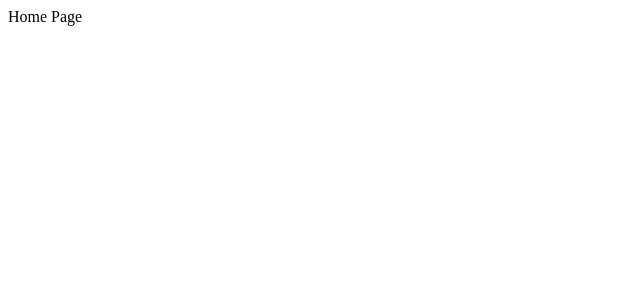
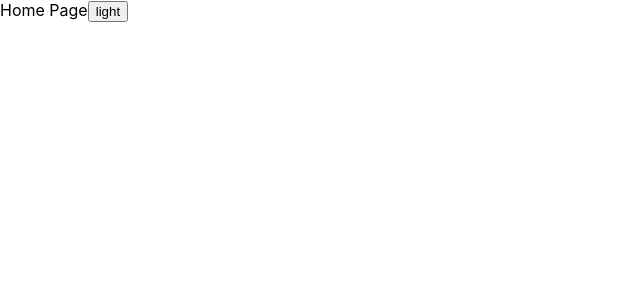
Before and after one commit to brauni800/worlde, a Next.js app: page / in a window 1280 px wide. Shown: the top 300 px of the page, without its empty margins (0-640 px from the left). Built offline with nearby package versions, Linux system fonts and the light colour scheme.

Commit message:
add: ThemeProvider to dark mode

```diff
--- /dev/null
+++ b/app/components/ThemeButton.tsx
@@ -0,0 +1,17 @@
+'use client'
+
+import { useTheme } from 'app/providers/ThemeProvider'
+
+export default function ThemeButton () {
+  const { theme, toggleTheme } = useTheme()
+
+  const handleClick = () => {
+    toggleTheme()
+  }
+
+  return (
+    <button onClick={handleClick}>
+      {theme}
+    </button>
+  )
+}
--- a/app/layout.tsx
+++ b/app/layout.tsx
@@ -1,4 +1,7 @@
 import { ReactNode } from 'react'
+import 'styles/globals.css'
+
+import ThemeProvider from 'app/providers/ThemeProvider'
 
 export default function RootLayout ({
   children
@@ -8,7 +11,11 @@ export default function RootLayout ({
   return (
     <html>
       <head />
-      <body>{children}</body>
+      <body>
+        <ThemeProvider>
+          {children}
+        </ThemeProvider>
+      </body>
     </html>
   )
 }
--- a/app/page.tsx
+++ b/app/page.tsx
@@ -1,5 +1,10 @@
+import ThemeButton from './components/ThemeButton'
+
 export default function HomePage () {
   return (
-    <div>Home Page</div>
+    <div>
+      <span>Home Page</span>
+      <ThemeButton />
+    </div>
   )
 }
--- /dev/null
+++ b/app/providers/ThemeProvider.tsx
@@ -0,0 +1,45 @@
+'use client'
+
+import { createContext, ReactNode, useContext, useEffect, useState } from 'react'
+
+export type ThemeType = 'light' | 'dark'
+
+export interface ThemeContextState {
+  toggleTheme: () => void
+  theme: ThemeType
+}
+
+const DARK_CLASS_NAME = 'dark'
+
+const ThemeContext = createContext<ThemeContextState>({ theme: 'light', toggleTheme: () => {} })
+
+export const useTheme = () => useContext(ThemeContext)
+
+export default function ThemeProvider ({ children }: { children: ReactNode }) {
+  const [theme, setTheme] = useState<ThemeType>('light')
+
+  const toggleTheme = () => {
+    setTheme((prevState) => {
+      const mode: ThemeType = prevState === 'dark' ? 'light' : 'dark'
+      localStorage.setItem('theme', mode)
+      return mode
+    })
+  }
+
+  useEffect(() => {
+    const localTheme = localStorage.getItem('theme')
+    if (localTheme) setTheme(localTheme as ThemeType)
+  }, [])
+
+  useEffect(() => {
+    const html = document.querySelector('html')!
+    if (theme === 'dark') html.classList.add(DARK_CLASS_NAME)
+    else html.classList.remove(DARK_CLASS_NAME)
+  }, [theme])
+
+  return (
+    <ThemeContext.Provider value={{ theme, toggleTheme }}>
+      {children}
+    </ThemeContext.Provider>
+  )
+}
--- a/styles/globals.css
+++ b/styles/globals.css
@@ -1,3 +1,5 @@
+@import './themes.css';
+
 html,
 body {
   padding: 0;
@@ -15,12 +17,7 @@ a {
   box-sizing: border-box;
 }
 
-@media (prefers-color-scheme: dark) {
-  html {
-    color-scheme: dark;
-  }
-  body {
-    color: white;
-    background: black;
-  }
+body {
+  background: var(--background-color);
+  color: var(--color);
 }
--- /dev/null
+++ b/styles/themes.css
@@ -0,0 +1,20 @@
+:root {
+  --background-color: #ffffff;
+  --disabled-color: #939b9f;
+  --keyboard-color: #D3D6DA;
+  --success-color: #6aaa64;
+  --warning-color: #ceb02c;
+  --border-color: #000000;
+  --color: #000000;
+
+  color-scheme: light;
+}
+
+html.dark {
+  --background-color: #262b3c;
+  --keyboard-color: #565F7E;
+  --border-color: #939b9f;
+  --color: #ffffff;
+
+  color-scheme: dark;
+}
--- a/tsconfig.json
+++ b/tsconfig.json
@@ -1,5 +1,6 @@
 {
   "compilerOptions": {
+    "baseUrl": ".",
     "target": "es5",
     "lib": [
       "dom",
```
